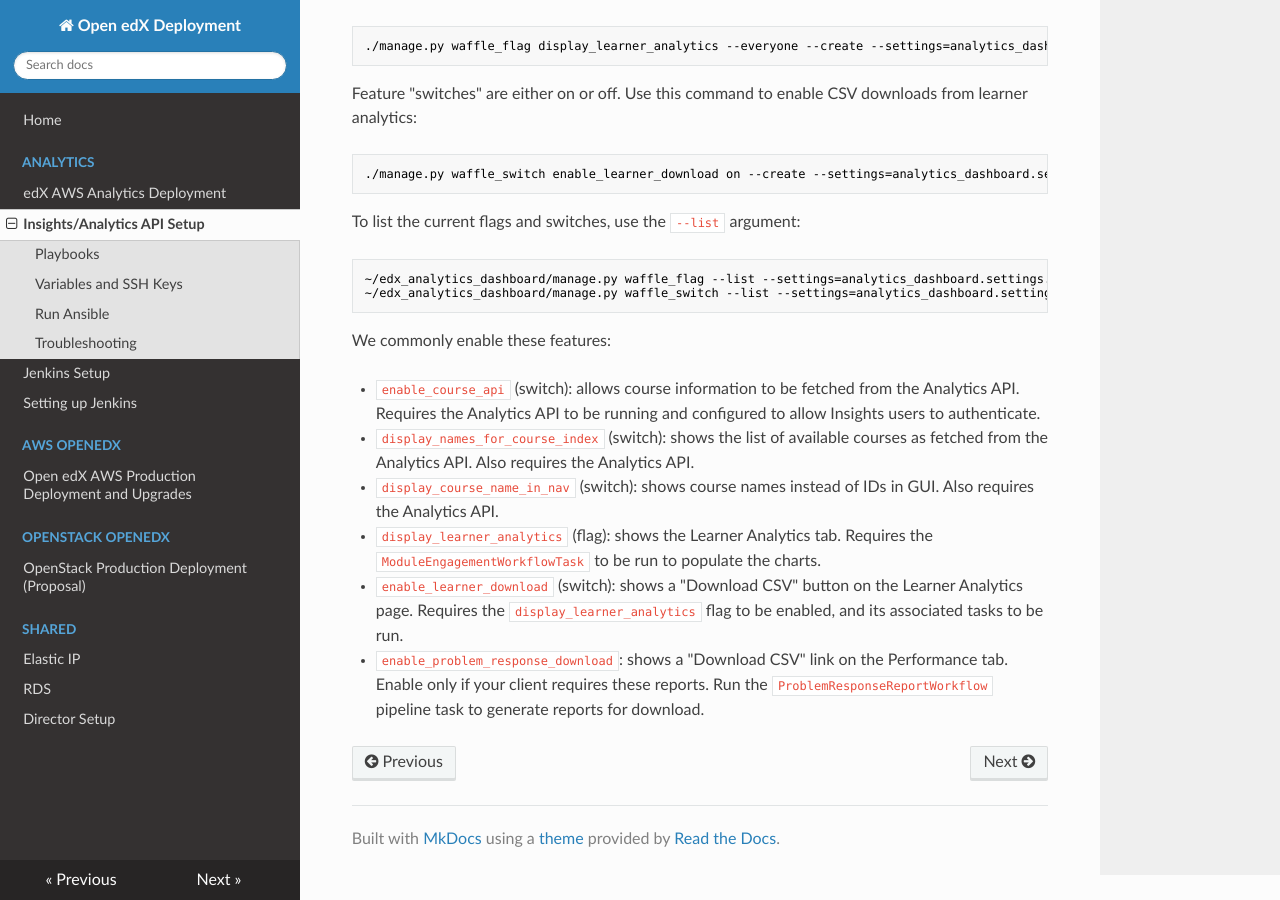
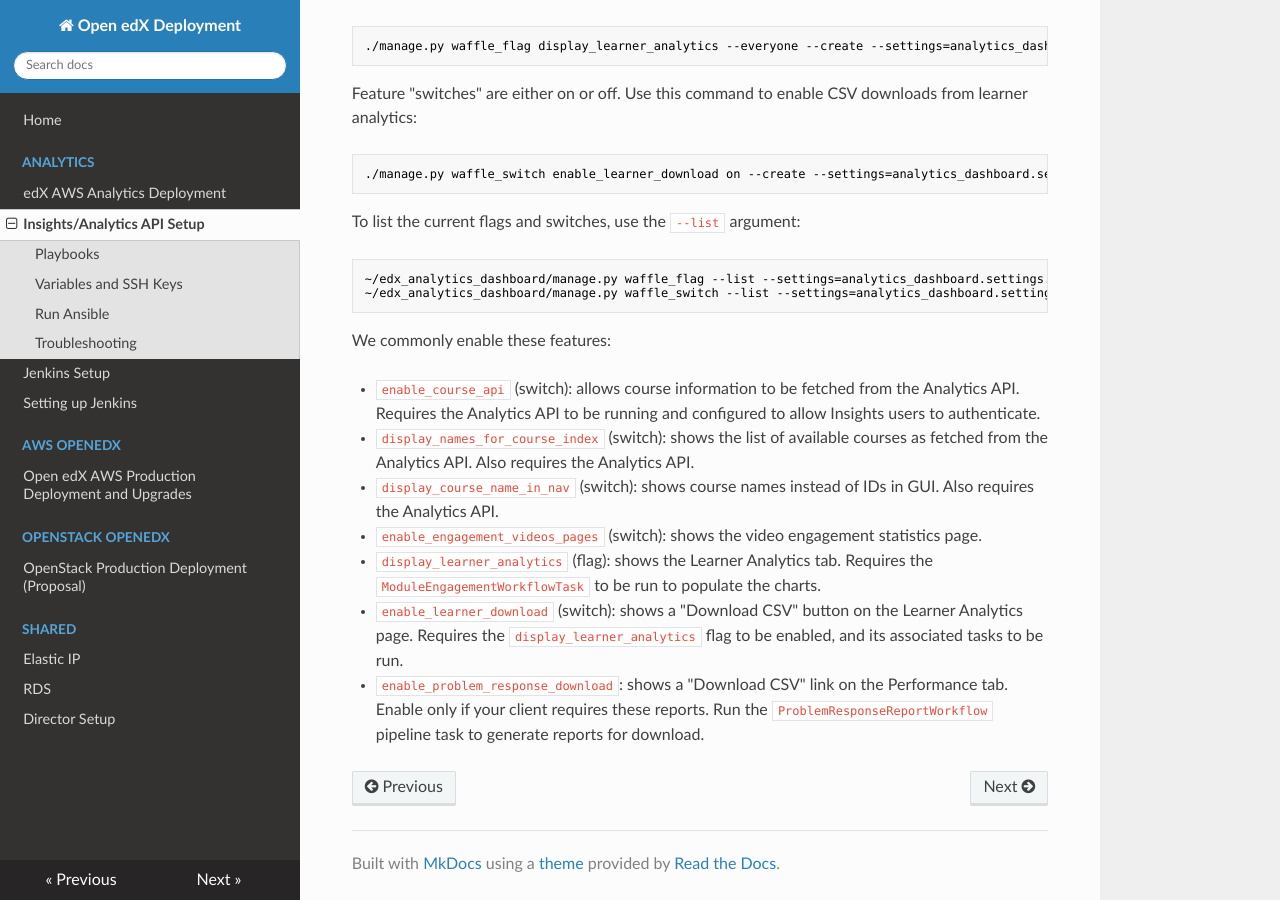
Before and after one commit to open-craft/openedx-deployment, an MkDocs documentation site: the page built from docs/analytics/insights.md, in a window 1280 px wide and 900 px high, scrolled down 6176 px. Built offline with MkDocs 1.6.1, drawn with Linux system fonts in a browser that asks for light colours; nearby versions of some CDN libraries.

Commit message:
Adds enable_engagement_videos_pages waffle switch

```diff
--- a/docs/analytics/insights.md
+++ b/docs/analytics/insights.md
@@ -310,6 +310,7 @@ We commonly enable these features:
 * `display_names_for_course_index` (switch): shows the list of available courses as fetched from the Analytics API.
   Also requires the Analytics API.
 * `display_course_name_in_nav` (switch): shows course names instead of IDs in GUI.  Also requires the Analytics API.
+* `enable_engagement_videos_pages` (switch): shows the video engagement statistics page.
 * `display_learner_analytics` (flag): shows the Learner Analytics tab.  Requires the `ModuleEngagementWorkflowTask` to
   be run to populate the charts.
 * `enable_learner_download` (switch): shows a "Download CSV" button on the Learner Analytics page.  Requires the
```
